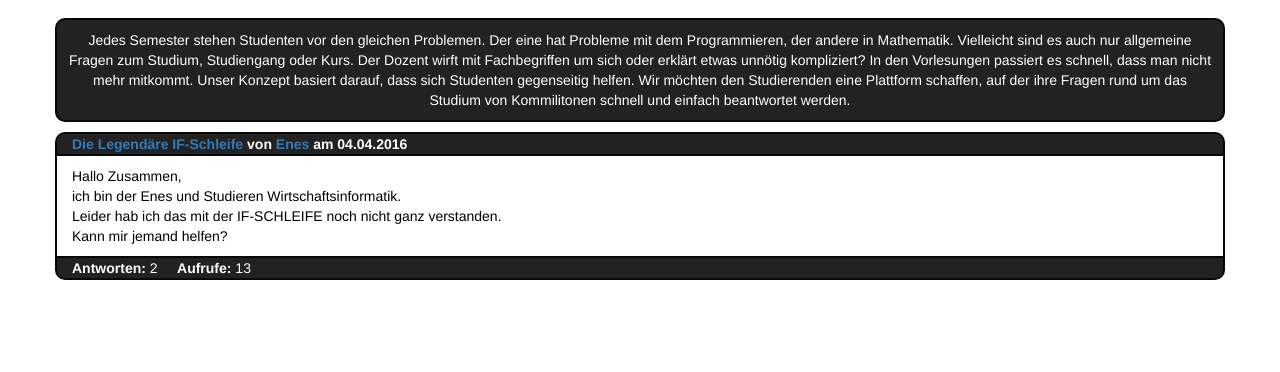
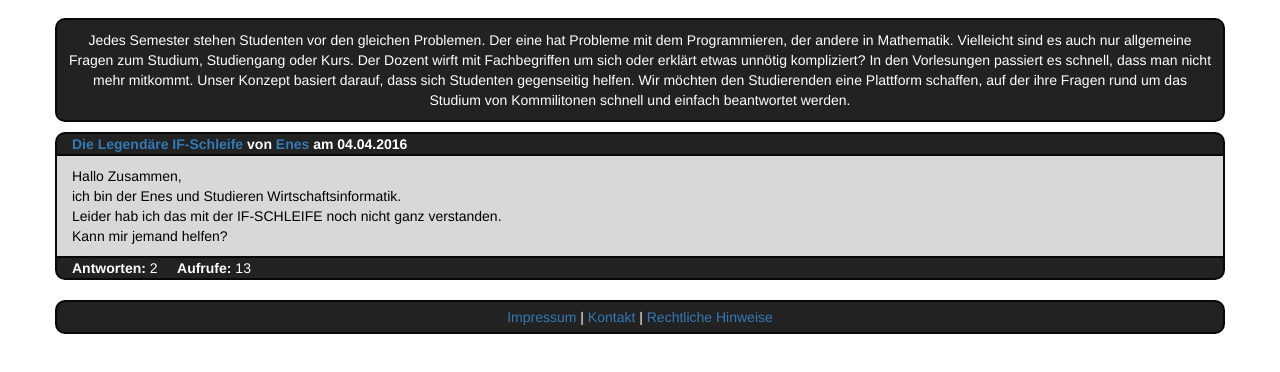
Before and after one commit to studoverflow/webtech, a plain HTML site: page index.html in a window 1280 px wide. Shown: the part 138-510 px from the top of the page. Drawn offline with nearby package versions, Linux system fonts and the light colour scheme.

Commit message:
Footer hinzugefügt

```diff
--- a/css/style.css
+++ b/css/style.css
@@ -9,6 +9,18 @@ body {
 img {
 	max-width: 100%;
  	height: auto;
+}
+
+footer {
+	border: 2px solid;
+	border-radius: 10px;
+	background-color: #222;
+    border-color: #080808;
+    color: #FFFFFF;
+    padding: 5px;
+    text-align: center;
+    margin-top: 20px;
+    padding: 5px;
 }
 
 
@@ -51,6 +63,7 @@ img {
 
 .question {
 	color: #000000;
+	background-color: #D8D8D8;
 	border: 2px solid #080808;
 	padding: 10px;
 }
--- a/index.html
+++ b/index.html
@@ -186,6 +186,29 @@
 
 
 
+			<!-- Footer Bereich -->
+
+			<footer class="container navbar-inverse">
+				<div class="row">
+					<div class="col-md-12">
+						<a href="#">Impressum</a>  |
+						<a href="#">Kontakt</a>  |
+						<a href="#">Rechtliche Hinweise</a>
+					</div>
+				</div>
+			</footer>
+
+
+
+
+
+
+
+
+
+
+
+
 
 
 
```
